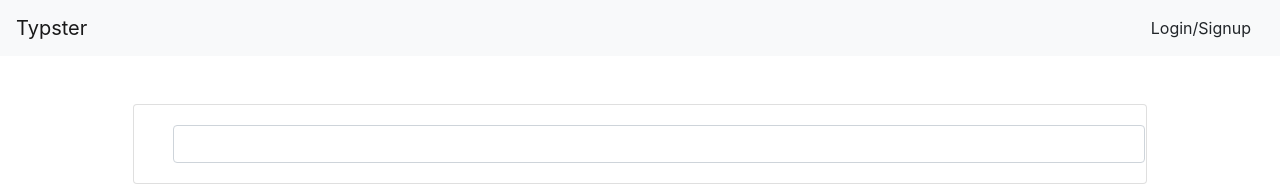
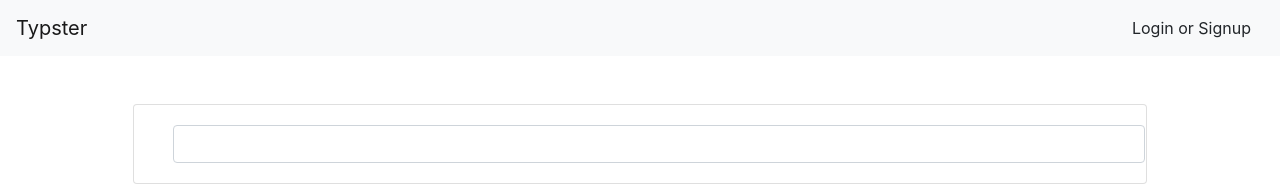
Before and after one commit to dannyhoover/Typester, a React (Create React App) app: page / in a window 1280 px wide. Shown: the top 186 px of the page. Built offline with nearby package versions, Linux system fonts and the light colour scheme.

Commit message:
Re-Commit

```diff
--- a/src/App.js
+++ b/src/App.js
@@ -51,7 +51,7 @@ function App() {
         <>
             <Header>
                 <Button variant="light" onClick={handleShow} className="button">
-                    Login/Signup
+                    Login or Signup
                 </Button>
 
                 <Modal show={show} onHide={handleClose}>
```
